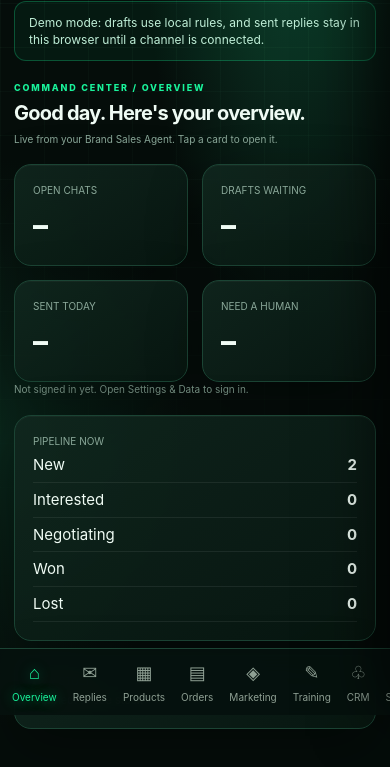
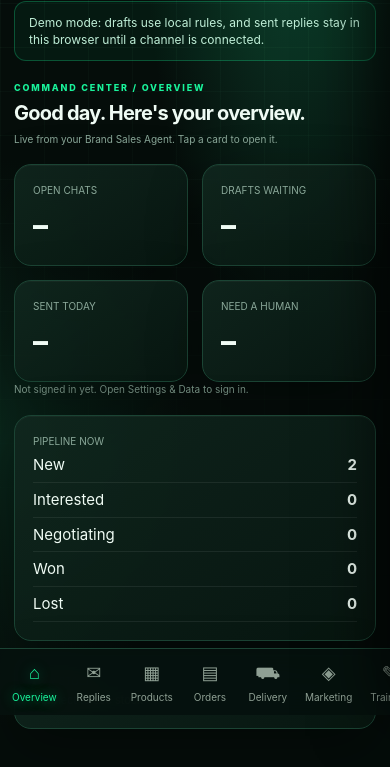
Before and after one commit to MoneyFlow-Perso/UmBrage, a plain HTML site: page restart.html in a window 390 px wide. Shown: the part 129-896 px from the top of the page. Drawn offline with nearby package versions, Linux system fonts and the light colour scheme.

Commit message:
Update restart.html

```diff
--- a/restart.html
+++ b/restart.html
@@ -1695,6 +1695,16 @@ s.hidden=true;_t8(t)};
 var anchor=document.querySelector('#ov .mvhint')||document.getElementById('ovm');
 if(anchor&&!document.getElementById('insgo'))anchor.insertAdjacentHTML('beforebegin','<div id="insgo" style="grid-column:1/-1;margin-top:6px"><button class="rs-btn" data-go="soon:Reports & Insights" style="width:100%">\u2733 AI Insights - analyse my sales</button></div>');
 })();
+  /* ===== Deliveries button on the phone bottom bar (bar scrolls sideways when it is full) ===== */
+(function(){
+var mb=document.querySelector('.mobilebar');if(!mb||mb.querySelector('[data-t="deliv"]'))return;
+var st=document.createElement('style');
+st.textContent='.mobilebar{overflow-x:auto;scrollbar-width:none}.mobilebar::-webkit-scrollbar{display:none}.mobilebar button{flex:0 0 auto;min-width:58px}';
+document.head.appendChild(st);
+var n=document.createElement('button');n.dataset.t='deliv';n.innerHTML='<span>\u26DF</span>Delivery';
+n.addEventListener('click',function(){tab('deliv');try{n.scrollIntoView({inline:'center',block:'nearest'})}catch(e){}});
+var o=mb.querySelector('[data-t="ord"]');if(o)o.after(n);else mb.appendChild(n);
+})();
   tab('dash');
 var _n=0,_t=setInterval(function(){_n++;var on=!$('#t-dash').hidden;if(on)paintExtras();if(sb&&BIZ){clearInterval(_t);if(on)kpis()}else if(_n>60)clearInterval(_t)},500);
 
```
